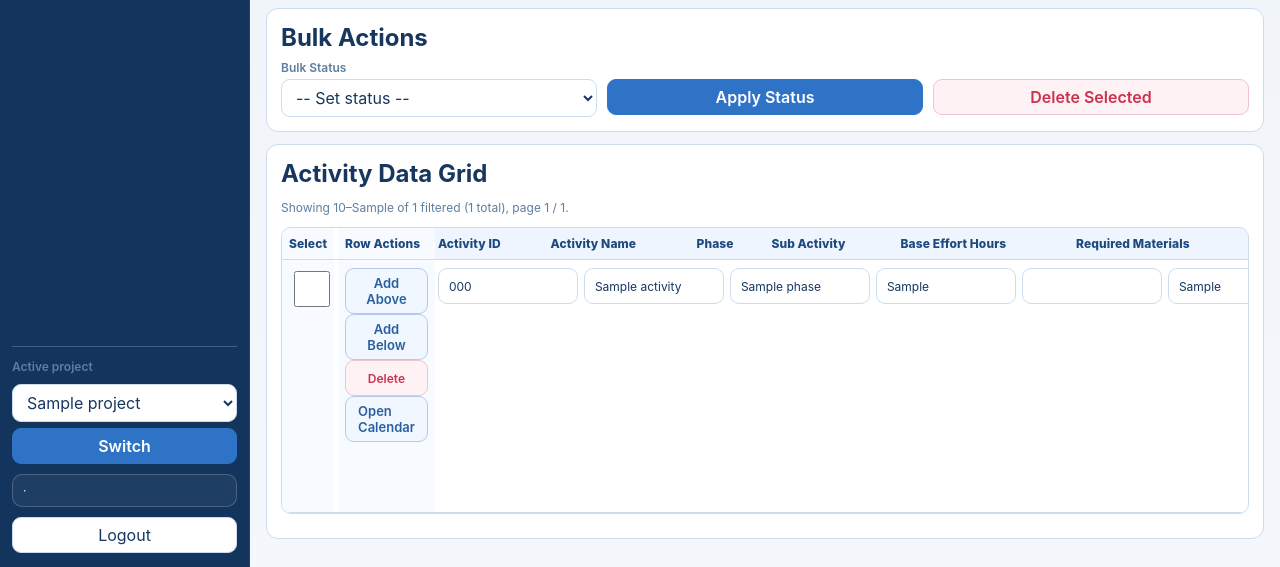
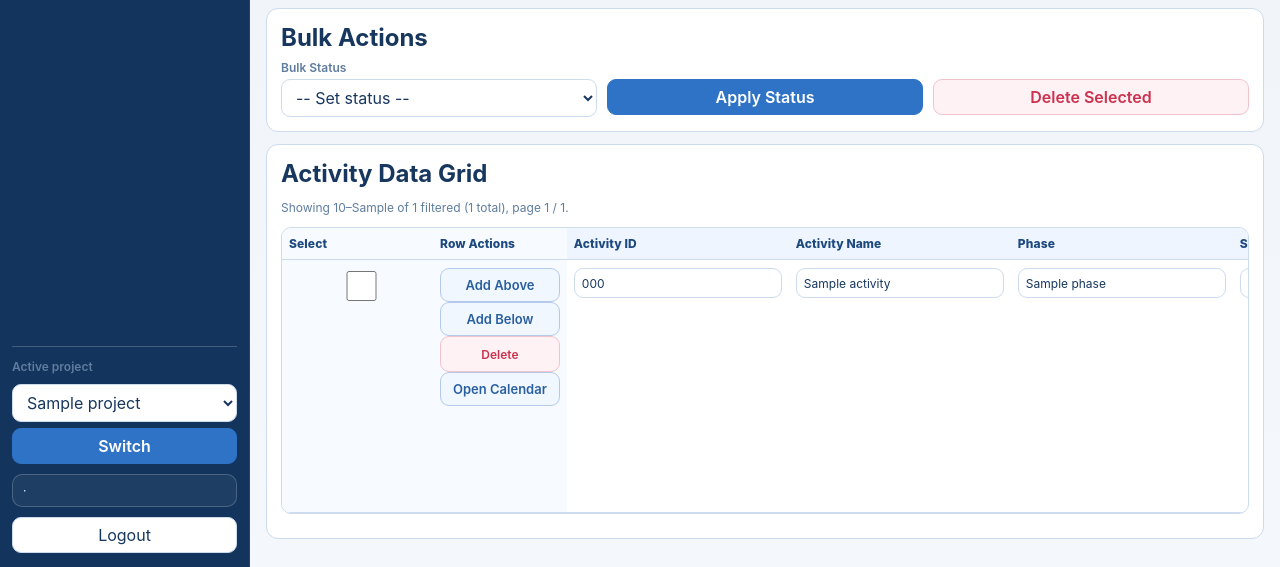
Before and after one commit to luciffer0770/TOOL-X, a FastAPI app: template psetw_py/src/psetw_platform/web/templates/activities.html in a window 1280 px wide. Shown: the part 1040-1607 px from the top of the page. Run offline with FastAPI, Linux system fonts and the light colour scheme; the template is opened without the code that fills it: most values are stand-ins (such as "Sample title", 1, 10 or a date in 2020); parts of the project's set-up code (start-up, migrations or seed data) failed here and were passed over.

Commit message:
Fix activities grid alignment and calendar action handling
Co-authored-by: lucifer0770 <ai.help0770@gmail.com>

```diff
--- a/psetw_py/src/psetw_platform/web/static/ui.css
+++ b/psetw_py/src/psetw_platform/web/static/ui.css
@@ -275,12 +275,38 @@ button.danger {
 .data-grid-wrap {
   border: 1px solid var(--border);
   border-radius: 10px;
-  overflow: auto;
+  max-width: 100%;
+  overflow-x: auto;
+  overflow-y: auto;
 }
 
 table {
   width: 100%;
   border-collapse: collapse;
+}
+
+.data-grid {
+  width: max-content;
+  min-width: 100%;
+}
+
+.data-grid th,
+.data-grid td {
+  min-width: 150px;
+  white-space: nowrap;
+}
+
+.data-grid td input,
+.data-grid td select {
+  min-height: 30px;
+  min-width: 130px;
+  padding: 5px 7px;
+  font-size: 12px;
+}
+
+.warning-cell {
+  min-width: 260px;
+  white-space: normal;
 }
 
 th,
@@ -314,6 +340,17 @@ th {
   left: 56px;
   z-index: 3;
   background: #f7fbff;
+}
+
+.data-grid .sticky-col {
+  min-width: 56px;
+  width: 56px;
+}
+
+.data-grid .sticky-col-2 {
+  min-width: 120px;
+  width: 120px;
+  left: 56px;
 }
 
 .status {
--- a/psetw_py/src/psetw_platform/web/templates/activities.html
+++ b/psetw_py/src/psetw_platform/web/templates/activities.html
@@ -211,6 +211,18 @@
             <tr class="{% if highlight_id == activity.id %}row-highlight{% endif %}">
               <td class="sticky-col">
                 <input type="checkbox" name="selected_ids" value="{{ activity.id }}" form="bulk-form" />
+                <form id="activity-form-{{ activity.id }}" method="post" action="/ui/projects/{{ active_project.id }}/activities/{{ activity.id }}/progress">
+                  <input type="hidden" name="search" value="{{ search }}" />
+                  <input type="hidden" name="status_filter" value="{{ status_filter }}" />
+                  <input type="hidden" name="phase_filter" value="{{ phase_filter }}" />
+                  <input type="hidden" name="priority_filter" value="{{ priority_filter }}" />
+                  <input type="hidden" name="department_filter" value="{{ department_filter }}" />
+                  <input type="hidden" name="page" value="{{ page }}" />
+                  <input type="hidden" name="page_size" value="{{ page_size }}" />
+                  <input type="hidden" name="column_mode" value="{{ column_mode }}" />
+                  <input type="hidden" name="working_date" value="{{ today if today else '' }}" />
+                  <input type="hidden" name="risk_score" value="{{ activity.risk_score }}" />
+                </form>
               </td>
               <td class="sticky-col-2">
                 <form method="post" action="/ui/projects/{{ active_project.id }}/activities/{{ activity.id }}/insert-above" class="row-actions">
@@ -248,74 +260,64 @@
                 </form>
                 <a class="secondary-btn" href="/ui/calendar?project_id={{ active_project.id }}&selected_activity_id={{ activity.id }}&display_mode=mixed">Open Calendar</a>
               </td>
-              <td colspan="36">
-                <form method="post" action="/ui/projects/{{ active_project.id }}/activities/{{ activity.id }}/progress" class="inline-grid-form">
-                  <input type="hidden" name="search" value="{{ search }}" />
-                  <input type="hidden" name="status_filter" value="{{ status_filter }}" />
-                  <input type="hidden" name="phase_filter" value="{{ phase_filter }}" />
-                  <input type="hidden" name="priority_filter" value="{{ priority_filter }}" />
-                  <input type="hidden" name="department_filter" value="{{ department_filter }}" />
-                  <input type="hidden" name="page" value="{{ page }}" />
-                  <input type="hidden" name="page_size" value="{{ page_size }}" />
-                  <input type="hidden" name="column_mode" value="{{ column_mode }}" />
-                  <input type="hidden" name="working_date" value="{{ today if today else '' }}" />
-                  <input name="activity_code" value="{{ activity.activity_code }}" />
-                  <input name="activity_name" value="{{ activity.activity_name }}" />
-                  <input name="phase" value="{{ activity.phase }}" />
-                  <input name="sub_activity" value="{{ activity.sub_activity }}" />
-                  <input type="number" min="0" name="base_effort_hours" value="{{ activity.base_effort_hours }}" />
-                  <input name="required_materials" value="{{ activity.required_materials }}" />
-                  <input name="required_tools" value="{{ activity.required_tools }}" />
-                  <input name="material_ownership" value="{{ activity.material_ownership }}" />
-                  <input type="number" min="0" name="material_lead_time" value="{{ activity.material_lead_time }}" />
-                  <input name="dependencies" value="{{ activity.dependencies|join(', ') if activity.dependencies else '' }}" />
-                  <input type="date" name="planned_start_date" value="{{ activity.planned_start_date.isoformat() if activity.planned_start_date else '' }}" />
-                  <input type="date" name="planned_end_date" value="{{ activity.planned_end_date.isoformat() if activity.planned_end_date else '' }}" />
-                  <input type="number" min="0" name="planned_duration_hours" value="{{ activity.planned_duration_hours }}" />
-                  <input name="priority" value="{{ activity.priority }}" />
-                  <input name="shift_type" value="{{ activity.shift_type }}" />
-                  <input name="material_status" value="{{ activity.material_status }}" />
-                  <input name="material_supplier" value="{{ activity.material_supplier }}" />
-                  <input type="date" name="material_required_date" value="{{ activity.material_required_date.isoformat() if activity.material_required_date else '' }}" />
-                  <input type="date" name="material_received_date" value="{{ activity.material_received_date.isoformat() if activity.material_received_date else '' }}" />
-                  <input name="material_criticality" value="{{ activity.material_criticality }}" />
-                  <input type="date" name="actual_start_date" value="{{ activity.actual_start_date.isoformat() if activity.actual_start_date else '' }}" />
-                  <input type="date" name="actual_end_date" value="{{ activity.actual_end_date.isoformat() if activity.actual_end_date else '' }}" />
-                  <select name="status">
+              <td><input form="activity-form-{{ activity.id }}" name="activity_code" value="{{ activity.activity_code }}" /></td>
+              <td><input form="activity-form-{{ activity.id }}" name="activity_name" value="{{ activity.activity_name }}" /></td>
+              <td><input form="activity-form-{{ activity.id }}" name="phase" value="{{ activity.phase }}" /></td>
+              <td><input form="activity-form-{{ activity.id }}" name="sub_activity" value="{{ activity.sub_activity }}" /></td>
+              <td><input form="activity-form-{{ activity.id }}" type="number" min="0" name="base_effort_hours" value="{{ activity.base_effort_hours }}" /></td>
+              <td><input form="activity-form-{{ activity.id }}" name="required_materials" value="{{ activity.required_materials }}" /></td>
+              <td><input form="activity-form-{{ activity.id }}" name="required_tools" value="{{ activity.required_tools }}" /></td>
+              <td><input form="activity-form-{{ activity.id }}" name="material_ownership" value="{{ activity.material_ownership }}" /></td>
+              <td><input form="activity-form-{{ activity.id }}" type="number" min="0" name="material_lead_time" value="{{ activity.material_lead_time }}" /></td>
+              <td><input form="activity-form-{{ activity.id }}" name="dependencies" value="{{ activity.dependencies|join(', ') if activity.dependencies else '' }}" /></td>
+              <td><input form="activity-form-{{ activity.id }}" type="date" name="planned_start_date" value="{{ activity.planned_start_date.isoformat() if activity.planned_start_date else '' }}" /></td>
+              <td><input form="activity-form-{{ activity.id }}" type="date" name="planned_end_date" value="{{ activity.planned_end_date.isoformat() if activity.planned_end_date else '' }}" /></td>
+              <td><input form="activity-form-{{ activity.id }}" type="number" min="0" name="planned_duration_hours" value="{{ activity.planned_duration_hours }}" /></td>
+              <td><input form="activity-form-{{ activity.id }}" name="priority" value="{{ activity.priority }}" /></td>
+              <td><input form="activity-form-{{ activity.id }}" name="shift_type" value="{{ activity.shift_type }}" /></td>
+              <td><input form="activity-form-{{ activity.id }}" name="material_status" value="{{ activity.material_status }}" /></td>
+              <td><input form="activity-form-{{ activity.id }}" name="material_supplier" value="{{ activity.material_supplier }}" /></td>
+              <td><input form="activity-form-{{ activity.id }}" type="date" name="material_required_date" value="{{ activity.material_required_date.isoformat() if activity.material_required_date else '' }}" /></td>
+              <td><input form="activity-form-{{ activity.id }}" type="date" name="material_received_date" value="{{ activity.material_received_date.isoformat() if activity.material_received_date else '' }}" /></td>
+              <td><input form="activity-form-{{ activity.id }}" name="material_criticality" value="{{ activity.material_criticality }}" /></td>
+              <td><input form="activity-form-{{ activity.id }}" type="date" name="actual_start_date" value="{{ activity.actual_start_date.isoformat() if activity.actual_start_date else '' }}" /></td>
+              <td><input form="activity-form-{{ activity.id }}" type="date" name="actual_end_date" value="{{ activity.actual_end_date.isoformat() if activity.actual_end_date else '' }}" /></td>
+              <td>
+                <select form="activity-form-{{ activity.id }}" name="status">
                   <option value="Not Started" {% if activity.status.value == "Not Started" %}selected{% endif %}>Not Started</option>
                   <option value="In Progress" {% if activity.status.value == "In Progress" %}selected{% endif %}>In Progress</option>
                   <option value="On Hold" {% if activity.status.value in ["Blocked"] %}selected{% endif %}>On Hold</option>
                   <option value="Delayed" {% if activity.status.value == "Delayed" %}selected{% endif %}>Delayed</option>
                   <option value="Completed" {% if activity.status.value == "Completed" %}selected{% endif %}>Completed</option>
                 </select>
-                  <input type="number" min="0" max="100" name="completion_percentage" value="{{ activity.completion_percentage }}" />
-                  <input name="risk_level" value="{{ activity.risk_level }}" />
-                  <input name="delay_reason" value="{{ activity.delay_reason }}" />
-                  <input name="dependency_type" value="{{ activity.dependency_type }}" />
-                  <input name="override_approved_by" value="{{ activity.override_approved_by }}" />
-                  <input type="number" min="0" name="estimated_cost" value="{{ activity.estimated_cost }}" />
-                  <input type="number" min="0" name="actual_cost" value="{{ activity.actual_cost }}" />
-                  <input name="cost_center" value="{{ activity.cost_center }}" />
-                  <input name="remarks" value="{{ activity.remarks }}" />
-                  <div class="small muted">{{ activity.last_modified_by or "-" }}</div>
-                  <div class="small muted">{{ activity.last_modified_date or "-" }}</div>
-                  <div class="small muted">
+              </td>
+              <td><input form="activity-form-{{ activity.id }}" type="number" min="0" max="100" name="completion_percentage" value="{{ activity.completion_percentage }}" /></td>
+              <td><input form="activity-form-{{ activity.id }}" name="risk_level" value="{{ activity.risk_level }}" /></td>
+              <td><input form="activity-form-{{ activity.id }}" name="delay_reason" value="{{ activity.delay_reason }}" /></td>
+              <td><input form="activity-form-{{ activity.id }}" name="dependency_type" value="{{ activity.dependency_type }}" /></td>
+              <td><input form="activity-form-{{ activity.id }}" name="override_approved_by" value="{{ activity.override_approved_by }}" /></td>
+              <td><input form="activity-form-{{ activity.id }}" type="number" min="0" name="estimated_cost" value="{{ activity.estimated_cost }}" /></td>
+              <td><input form="activity-form-{{ activity.id }}" type="number" min="0" name="actual_cost" value="{{ activity.actual_cost }}" /></td>
+              <td><input form="activity-form-{{ activity.id }}" name="cost_center" value="{{ activity.cost_center }}" /></td>
+              <td><input form="activity-form-{{ activity.id }}" name="remarks" value="{{ activity.remarks }}" /></td>
+              <td class="small muted">{{ activity.last_modified_by or "-" }}</td>
+              <td class="small muted">{{ activity.last_modified_date or "-" }}</td>
+              <td class="small muted warning-cell">
                 {% for warning in warnings_by_id.get(activity.id, []) %}
                   <div>{{ warning }}</div>
                 {% else %}
                   <span>No warnings</span>
                 {% endfor %}
+              </td>
+              <td>
+                <div class="row-actions">
+                  <button class="primary" form="activity-form-{{ activity.id }}" type="submit">Save</button>
+                  <button class="secondary-btn" form="activity-form-{{ activity.id }}" formaction="/ui/projects/{{ active_project.id }}/activities/{{ activity.id }}/progress" name="quick_status" value="Not Started" type="submit">Not Started</button>
+                  <button class="secondary-btn" form="activity-form-{{ activity.id }}" formaction="/ui/projects/{{ active_project.id }}/activities/{{ activity.id }}/progress" name="quick_status" value="In Progress" type="submit">In Progress</button>
+                  <button class="secondary-btn" form="activity-form-{{ activity.id }}" formaction="/ui/projects/{{ active_project.id }}/activities/{{ activity.id }}/progress" name="quick_status" value="On Hold" type="submit">On Hold</button>
+                  <button class="secondary-btn" form="activity-form-{{ activity.id }}" formaction="/ui/projects/{{ active_project.id }}/activities/{{ activity.id }}/progress" name="quick_status" value="Delayed" type="submit">Delayed</button>
+                  <button class="secondary-btn" form="activity-form-{{ activity.id }}" formaction="/ui/projects/{{ active_project.id }}/activities/{{ activity.id }}/progress" name="quick_status" value="Completed" type="submit">Completed</button>
                 </div>
-                  <div class="row-actions">
-                    <button class="primary" type="submit">Save</button>
-                    <input type="hidden" name="risk_score" value="{{ activity.risk_score }}" />
-                    <button class="secondary-btn" formaction="/ui/projects/{{ active_project.id }}/activities/{{ activity.id }}/progress" name="quick_status" value="Not Started" type="submit">Not Started</button>
-                    <button class="secondary-btn" formaction="/ui/projects/{{ active_project.id }}/activities/{{ activity.id }}/progress" name="quick_status" value="In Progress" type="submit">In Progress</button>
-                    <button class="secondary-btn" formaction="/ui/projects/{{ active_project.id }}/activities/{{ activity.id }}/progress" name="quick_status" value="On Hold" type="submit">On Hold</button>
-                    <button class="secondary-btn" formaction="/ui/projects/{{ active_project.id }}/activities/{{ activity.id }}/progress" name="quick_status" value="Delayed" type="submit">Delayed</button>
-                    <button class="secondary-btn" formaction="/ui/projects/{{ active_project.id }}/activities/{{ activity.id }}/progress" name="quick_status" value="Completed" type="submit">Completed</button>
-                  </div>
-                </form>
               </td>
             </tr>
           {% else %}
--- a/psetw_py/src/psetw_platform/web/templates/calendar.html
+++ b/psetw_py/src/psetw_platform/web/templates/calendar.html
@@ -151,7 +151,7 @@
           <div><label>Set Planned End</label><input type="date" name="set_end_date" value="{{ selected_activity.planned_end_date.isoformat() if selected_activity.planned_end_date else '' }}" /></div>
           <div><label>Set Actual Start</label><input type="date" name="set_actual_start_date" value="{{ selected_activity.actual_start_date.isoformat() if selected_activity.actual_start_date else '' }}" /></div>
           <div><label>Set Actual End</label><input type="date" name="set_actual_end_date" value="{{ selected_activity.actual_end_date.isoformat() if selected_activity.actual_end_date else '' }}" /></div>
-          <div><label>&nbsp;</label><button class="primary" type="submit">Apply Date Updates</button></div>
+          <div><label>&nbsp;</label><button class="primary" name="apply_dates" value="true" type="submit">Apply Date Updates</button></div>
           <div><label>&nbsp;</label><button class="secondary-btn" name="mark_started" value="true" type="submit">Mark Started</button></div>
           <div><label>&nbsp;</label><button class="secondary-btn" name="mark_completed" value="true" type="submit">Mark Completed</button></div>
           <div><label>&nbsp;</label><a class="secondary-btn" href="/ui/activities?project_id={{ active_project.id }}&highlight_id={{ selected_activity.id }}">Open in Activities</a></div>
```
Also changed, not shown: psetw_py/src/psetw_platform/routers/web.py (+14 -12 lines), psetw_py/tests/test_api.py (+36 -0 lines). Lines whose indentation alone changed are shown as unchanged.
